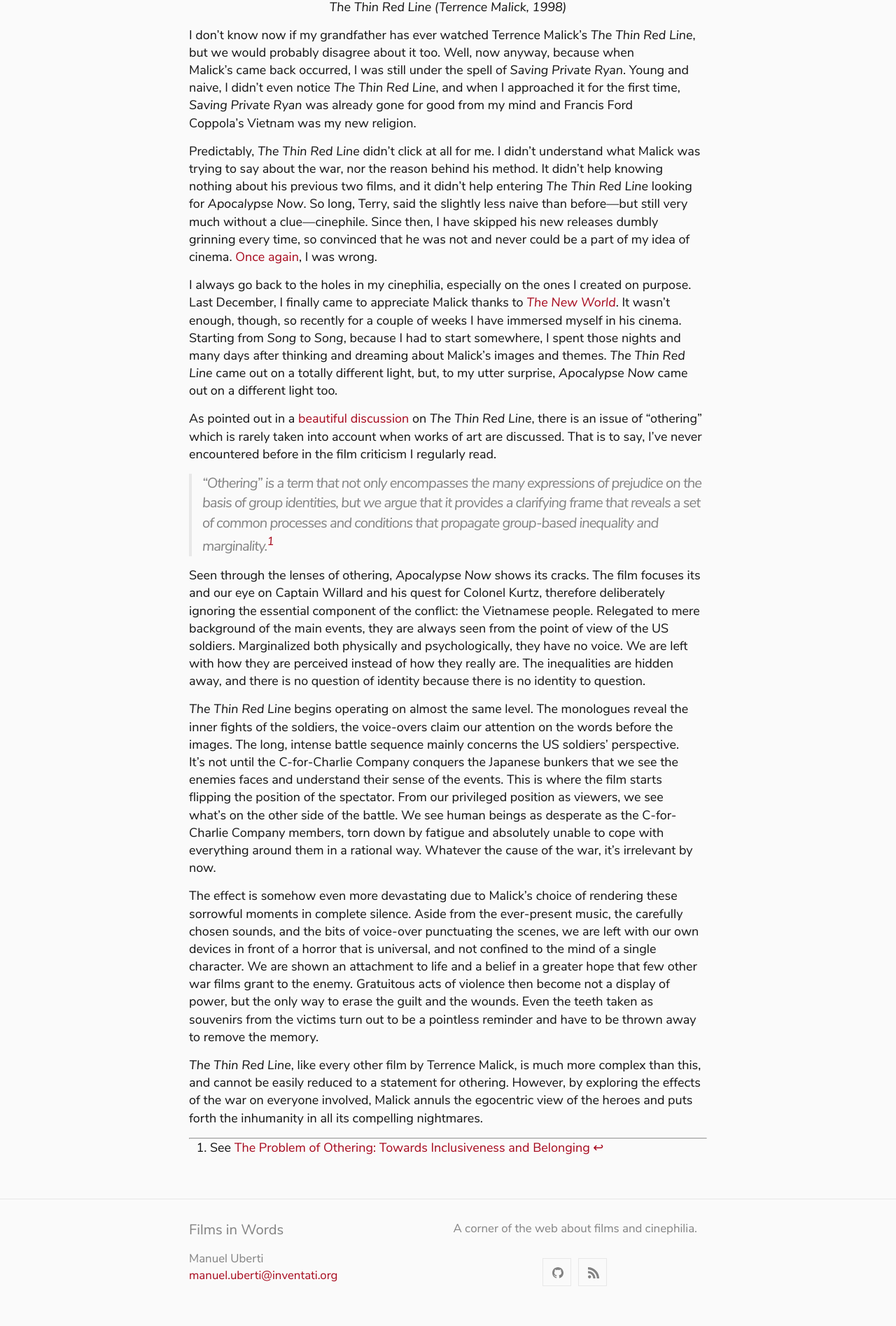
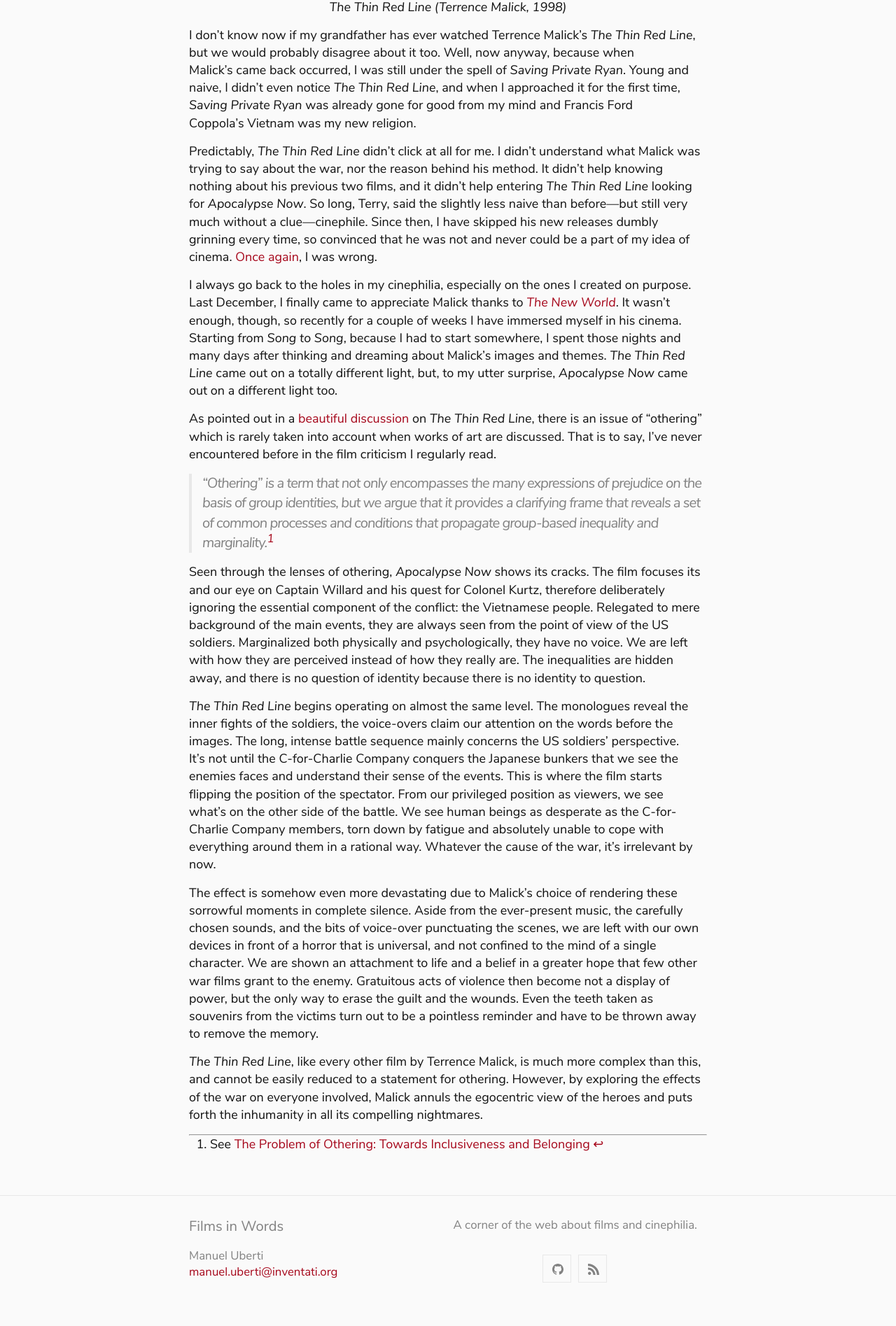
Before and after one commit to manuel-uberti/filmsinwords, a Jekyll site: the page built from _posts/2019-03-11-thethinapocalypse.md, in a window 1280 px wide. Shown: the part 881-2776 px from the top of the page at 70% size. Built offline with Jekyll 4.4.1, drawn with Linux system fonts in a browser that asks for light colours.

Commit message:
Fix footnotes line size and vertical alignment

```diff
--- a/_sass/minima/_base.scss
+++ b/_sass/minima/_base.scss
@@ -254,3 +254,12 @@
     border: 1px solid $grey-color-light;
   }
 }
+
+/**
+ * Footnotes
+ */
+sup, sub {
+  vertical-align: baseline;
+  position: relative;
+  top: -0.4em;
+}
```
